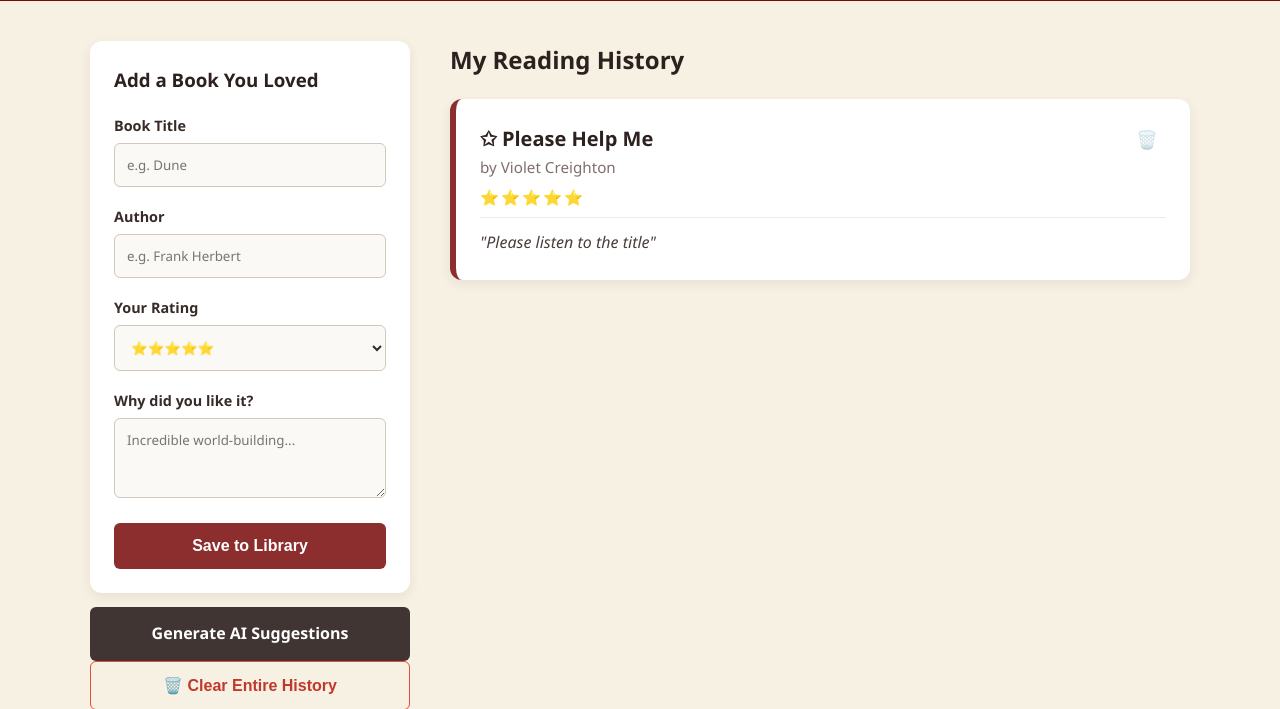
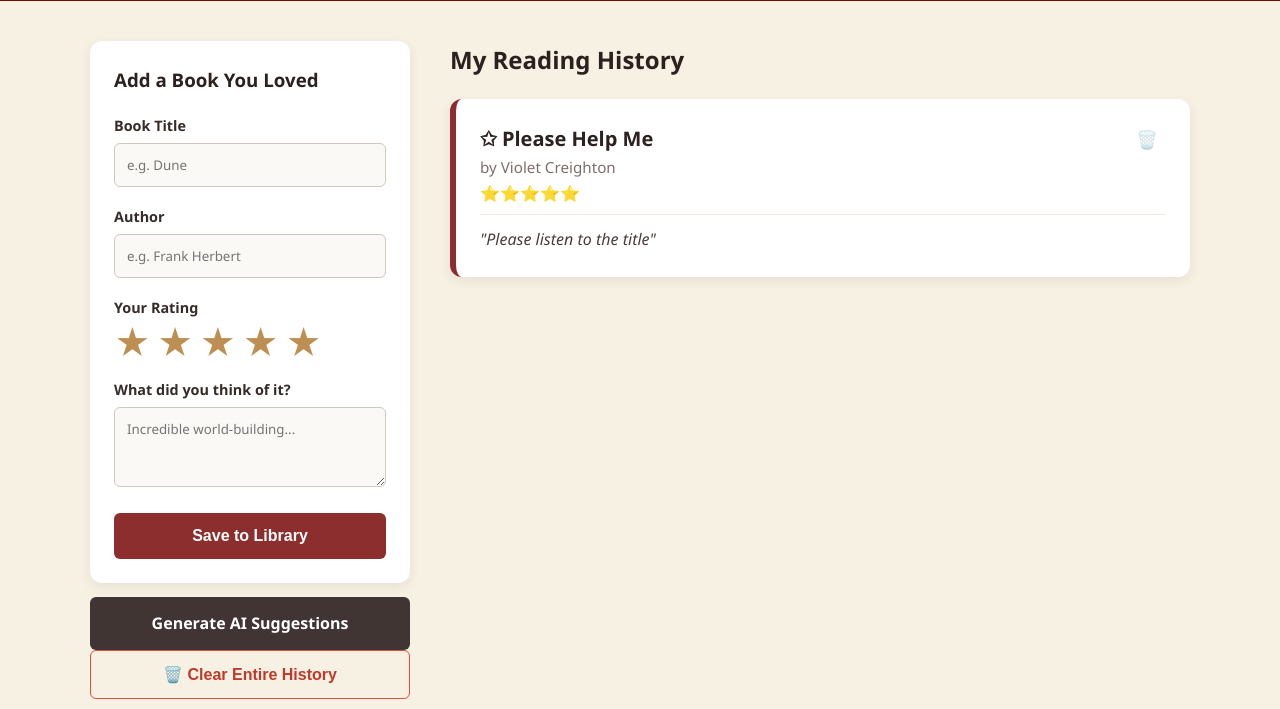
Before and after one commit to 24092bhs/book-recommendation-website, a Flask app: page / in a window 1280 px wide. Shown: the part 279-988 px from the top of the page. Run offline with Flask 3, Linux system fonts and the light colour scheme; data comes from the database, SQL or seed files in the repository; both versions use the stored data as it was after the commit.

Commit message:
fixed the star rating and the review questions

```diff
--- a/static/style.css
+++ b/static/style.css
@@ -302,28 +302,29 @@ input[type="text"]:focus, textarea:focus {
     background-color: rgb(110, 35, 35);
 }
 
-/* Styling for the HTML dropdown selection menu */
-select {
-    width: 100%;
-    padding: 12px;
-    border: 1px solid #d1c7bd;
-    border-radius: 6px;
-    box-sizing: border-box;
-    font-family: inherit;
-    background-color: #faf9f6;
-    color: rgb(54, 43, 40);
-    cursor: pointer;
+/* ==========================================================================
+   8. INTERACTIVE STAR RATING FIELD (Goodreads Style)
+   ========================================================================== */
+.star-rating {
+    display: flex;
+    gap: 6px;
+    margin-top: 4px;
 }
 
-select:focus {
-    outline: none;
-    border-color: rgb(141, 46, 46);
-    box-shadow: 0 0 0 3px rgba(141, 46, 46, 0.15);
+.interactive-star {
+    font-size: 2.2rem;
+    color: #e0d7cd; /* Default unfilled color */
+    cursor: pointer;
+    transition: color 0.1s ease-in-out, transform 0.1s ease;
+    user-select: none;
+    line-height: 1;
 }
 
-/* Margin offset for star icons on our library dashboard cards */
-.star-display {
-    margin-top: 4px;
-    font-size: 0.95rem;
-    letter-spacing: 2px;
+.interactive-star:hover {
+    transform: scale(1.15); /* Subtle pop behavior on hover */
 }
+
+/* JavaScript toggles this class dynamically to light up stars from left to right */
+.interactive-star.selected {
+    color: rgb(190, 143, 83); /* Classic library gold accent */
+}
--- a/templates/index.html
+++ b/templates/index.html
@@ -28,18 +28,19 @@
                     </div>
 
                     <div class="form-group">
-                        <label for="rating">Your Rating</label>
-                        <select id="rating" name="rating" required>
-                            <option value="5">⭐⭐⭐⭐⭐</option>
-                            <option value="4">⭐⭐⭐⭐</option>
-                            <option value="3">⭐⭐⭐</option>
-                            <option value="2">⭐⭐</option>
-                            <option value="1">⭐</option>
-                        </select>
+                        <label>Your Rating</label>
+                        <div class="star-rating" id="interactive-stars">
+                            <span class="interactive-star" data-value="1">★</span>
+                            <span class="interactive-star" data-value="2">★</span>
+                            <span class="interactive-star" data-value="3">★</span>
+                            <span class="interactive-star" data-value="4">★</span>
+                            <span class="interactive-star" data-value="5">★</span>
+                            <input type="hidden" id="rating-score" name="rating" value="5" required>
+                        </div>
                     </div>
 
                     <div class="form-group">
-                        <label for="notes">Why did you like it?</label>
+                        <label for="notes">What did you think of it?</label>
                         <textarea id="notes" name="notes" rows="3" required placeholder="Incredible world-building..."></textarea>
                     </div>
                     <button type="submit" class="btn btn-primary">Save to Library</button>
@@ -108,6 +109,8 @@
 
     <script>
         document.addEventListener('DOMContentLoaded', () => {
+
+            // 1. KEEP THIS! This is your original modal pop-up code
             const modal = document.getElementById('confirm-modal');
             const modalMessage = document.getElementById('modal-message');
             const cancelBtn = document.getElementById('modal-cancel-btn');
@@ -137,6 +140,44 @@
                     activeForm.submit();
                 }
             });
+
+
+            // 2. PASTE THIS RIGHT HERE! This is your new star rating code
+            const starsContainer = document.getElementById('interactive-stars');
+            const stars = document.querySelectorAll('.interactive-star');
+            const ratingInput = document.getElementById('rating-score');
+            let currentSelectedRating = 5;
+
+            function paintStars(ratingValue) {
+                stars.forEach(star => {
+                    const starValue = parseInt(star.getAttribute('data-value'));
+                    if (starValue <= ratingValue) {
+                        star.classList.add('selected');
+                    } else {
+                        star.classList.remove('selected');
+                    }
+                });
+            }
+
+            paintStars(currentSelectedRating);
+
+            stars.forEach(star => {
+                star.addEventListener('mouseenter', () => {
+                    const hoverValue = parseInt(star.getAttribute('data-value'));
+                    paintStars(hoverValue);
+                });
+
+                star.addEventListener('click', () => {
+                    currentSelectedRating = parseInt(star.getAttribute('data-value'));
+                    ratingInput.value = currentSelectedRating;
+                    paintStars(currentSelectedRating);
+                });
+            });
+
+            starsContainer.addEventListener('mouseleave', () => {
+                paintStars(currentSelectedRating);
+            });
+
         });
     </script>
 
```
Also changed, not shown: books.db.
